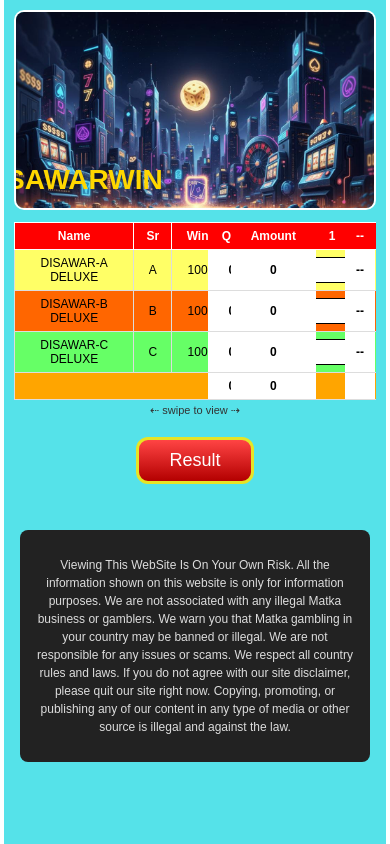
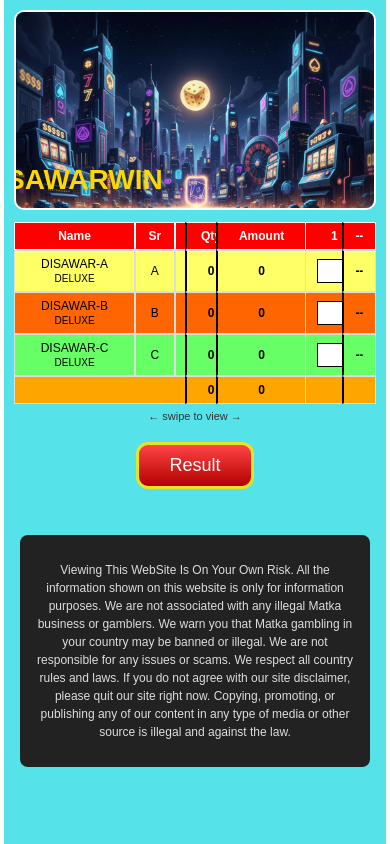
Before and after one commit to SaiWorkProfile/Lottery-Frontend, a React (Create React App) app: page / in a window 390 px wide. Built offline with nearby package versions, Linux system fonts and the light colour scheme; no server answers.

Commit message:
Perfect mobile table layout

```diff
--- a/src/components/BettingTable.jsx
+++ b/src/components/BettingTable.jsx
@@ -16,7 +16,9 @@ export default function BettingTable() {
 
   /* 🔹 Fetch ADMIN result column */
   useEffect(() => {
-    API.get("/current-draw").then(res => setResult(res.data));
+    API.get("/current-draw")
+      .then(res => setResult(res.data))
+      .catch(() => {});
   }, []);
 
   const onChange = (row, num, value) => {
@@ -29,40 +31,54 @@ export default function BettingTable() {
   };
 
   const calcQty = row =>
-    Object.values(data[row]).reduce((s,v)=>s+Number(v||0),0);
+    Object.values(data[row]).reduce((s,v)=>s + Number(v || 0), 0);
 
   const calcAmount = row => calcQty(row) * 11;
 
-  const totalQty = calcQty("A") + calcQty("B") + calcQty("C");
+  const totalQty =
+    calcQty("A") + calcQty("B") + calcQty("C");
+
   const totalAmount = totalQty * 11;
 
   const getResultValue = sr => {
     if (!result) return "--";
-    if (sr === "A") return result.satyamA;
-    if (sr === "B") return result.satyamB;
-    if (sr === "C") return result.satyamC;
+    if (sr === "A") return result.satyamA || "--";
+    if (sr === "B") return result.satyamB || "--";
+    if (sr === "C") return result.satyamC || "--";
     return "--";
   };
 
   return (
-    <div className="table-wrapper center-table">
+    <div className="table-wrapper">
       <table className="bet-table">
         <thead>
           <tr>
             <th>Name</th>
             <th>Sr</th>
             <th>Win</th>
-            {numbers.map(n => <th key={n}>{n}</th>)}
-            <th>Qty</th>
-            <th>Amount</th>
-            <th>{result?.drawTime || "--"}</th>
+
+            {numbers.map(n => (
+              <th key={n}>{n}</th>
+            ))}
+
+            {/* 🔥 STICKY HEADERS */}
+            <th className="qty sticky">Qty</th>
+            <th className="amount sticky">Amount</th>
+            <th className="result sticky">
+              {result?.drawTime || "--"}
+            </th>
           </tr>
         </thead>
 
         <tbody>
           {rows.map(row => (
             <tr key={row.sr} className={row.color}>
-              <td className="name">{row.name}<br/>DELUXE</td>
+              <td className="name">
+                {row.name}
+                <br />
+                <small>DELUXE</small>
+              </td>
+
               <td>{row.sr}</td>
               <td>100</td>
 
@@ -71,26 +87,43 @@ export default function BettingTable() {
                   <input
                     className="num-box"
                     value={data[row.sr][n] || ""}
-                    onChange={e=>onChange(row.sr,n,e.target.value)}
+                    onChange={e =>
+                      onChange(row.sr, n, e.target.value)
+                    }
                   />
                 </td>
               ))}
 
-              <td><b>{calcQty(row.sr)}</b></td>
-              <td><b>{calcAmount(row.sr)}</b></td>
+              {/* 🔥 STICKY CELLS */}
+              <td className="qty sticky">
+                <b>{calcQty(row.sr)}</b>
+              </td>
 
-              {/* 🔴 ADMIN RESULT COLUMN */}
-              <td className="result-cell">
+              <td className="amount sticky">
+                <b>{calcAmount(row.sr)}</b>
+              </td>
+
+              <td className="result sticky result-cell">
                 <b>{getResultValue(row.sr)}</b>
               </td>
             </tr>
           ))}
 
+          {/* TOTAL ROW */}
           <tr className="total-row">
-            <td colSpan="13" style={{textAlign:"right"}}>Total</td>
-            <td><b>{totalQty}</b></td>
-            <td><b>{totalAmount}</b></td>
-            <td></td>
+            <td colSpan={13} style={{ textAlign: "right" }}>
+              Total
+            </td>
+
+            <td className="qty sticky">
+              <b>{totalQty}</b>
+            </td>
+
+            <td className="amount sticky">
+              <b>{totalAmount}</b>
+            </td>
+
+            <td className="result sticky"></td>
           </tr>
         </tbody>
       </table>
--- a/src/styles/main.css
+++ b/src/styles/main.css
@@ -7,7 +7,7 @@ body {
   margin: 0;
   font-family: Arial, sans-serif;
   background: #000;
-  overflow-x: hidden; /* prevent body scroll */
+  overflow-x: hidden;
 }
 
 /* ================= PAGE WRAPPER ================= */
@@ -39,7 +39,7 @@ body {
   object-fit: cover;
 }
 
-/* ================= BANNER TEXT (SCROLLING) ================= */
+/* ================= BANNER TEXT ================= */
 .banner-text {
   position: absolute;
   bottom: 12px;
@@ -60,15 +60,11 @@ body {
 }
 
 @keyframes marqueeMove {
-  0% {
-    transform: translateX(100%);
-  }
-  100% {
-    transform: translateX(-120%);
-  }
+  from { transform: translateX(100%); }
+  to { transform: translateX(-120%); }
 }
 
-/* ================= HEADER INFO ================= */
+/* ================= HEADER ================= */
 .header-box {
   margin-top: 10px;
   display: grid;
@@ -76,8 +72,8 @@ body {
   background: #5b1478;
   color: #ffeb3b;
   padding: 10px;
+  font-size: 12px;
   text-align: center;
-  font-size: 12px;
   border-radius: 8px;
 }
 
@@ -90,19 +86,20 @@ body {
 /* ================= TABLE ================= */
 .table-wrapper {
   margin-top: 12px;
-  overflow-x: auto;                /* 🔥 horizontal scroll */
+  overflow-x: auto;
   -webkit-overflow-scrolling: touch;
 }
 
-/* KEEP FULL TABLE WIDTH */
+/* MAIN TABLE */
 .bet-table {
   min-width: 1100px;
+  border-collapse: separate;
+  border-spacing: 0;
   width: 100%;
-  border-collapse: collapse;
   background: #fff;
 }
 
-/* TABLE HEADERS */
+/* HEADERS */
 .bet-table th {
   background: red;
   color: #fff;
@@ -112,7 +109,7 @@ body {
   white-space: nowrap;
 }
 
-/* TABLE CELLS */
+/* CELLS */
 .bet-table td {
   font-size: 12px;
   padding: 6px;
@@ -120,60 +117,64 @@ body {
   text-align: center;
 }
 
-/* INPUT BOX */
+/* INPUT */
 .num-box {
-  width: 36px;
-  height: 26px;
+  width: 34px;
+  height: 24px;
   font-size: 12px;
   border: 1px solid #000;
   text-align: center;
 }
 
 /* ROW COLORS */
-.row-yellow { background: #ffff66; }
-.row-orange { background: #ff6600; }
-.row-green  { background: #66ff66; }
+.row-yellow td { background: #ffff66; }
+.row-orange td { background: #ff6600; }
+.row-green td  { background: #66ff66; }
 
-.total-row {
+.total-row td {
   background: orange;
   font-weight: bold;
 }
 
-/* ================= STICKY LAST 3 COLUMNS ================= */
+/* ================= STICKY LAST COLUMNS (FIXED) ================= */
 
-/* RESULT (last column) */
-.bet-table th:last-child,
-.bet-table td:last-child {
+/* Common sticky behavior */
+.bet-table th.sticky,
+.bet-table td.sticky {
   position: sticky;
-  right: 0;
-  background: #fff;
-  z-index: 4;
+  z-index: 5;
+  border-left: 2px solid #000;
 }
 
-/* AMOUNT (2nd last) */
-.bet-table th:nth-last-child(2),
-.bet-table td:nth-last-child(2) {
-  position: sticky;
-  right: 60px;
-  background: #fff;
-  z-index: 3;
+/* RESULT */
+.bet-table th.result,
+.bet-table td.result {
+  right: 0;
 }
 
-/* QTY (3rd last) */
-.bet-table th:nth-last-child(3),
-.bet-table td:nth-last-child(3) {
-  position: sticky;
-  right: 120px;
-  background: #fff;
-  z-index: 2;
+/* AMOUNT */
+.bet-table th.amount,
+.bet-table td.amount {
+  right: 70px;
 }
 
-/* Header color fix for sticky columns */
-.bet-table th:last-child,
-.bet-table th:nth-last-child(2),
-.bet-table th:nth-last-child(3) {
+/* QTY */
+.bet-table th.qty,
+.bet-table td.qty {
+  right: 140px;
+}
+
+/* Preserve row colors on sticky cells */
+.row-yellow td.sticky { background: #ffff66; }
+.row-orange td.sticky { background: #ff6600; }
+.row-green  td.sticky { background: #66ff66; }
+.total-row td.sticky { background: orange; }
+
+/* Header colors for sticky */
+.bet-table th.sticky {
   background: red;
   color: #fff;
+  z-index: 10;
 }
 
 /* ================= RESULT BUTTON ================= */
@@ -210,16 +211,15 @@ body {
   }
 
   .header-box div:last-child {
-    grid-column: span 2; /* time to draw full width */
+    grid-column: span 2;
   }
 
-  /* swipe hint */
   .table-wrapper::after {
-    content: "⇠ swipe to view ⇢";
+    content: "← swipe to view →";
     display: block;
     text-align: center;
     font-size: 11px;
     color: #333;
-    margin-top: 4px;
+    margin-top: 6px;
   }
 }
```
